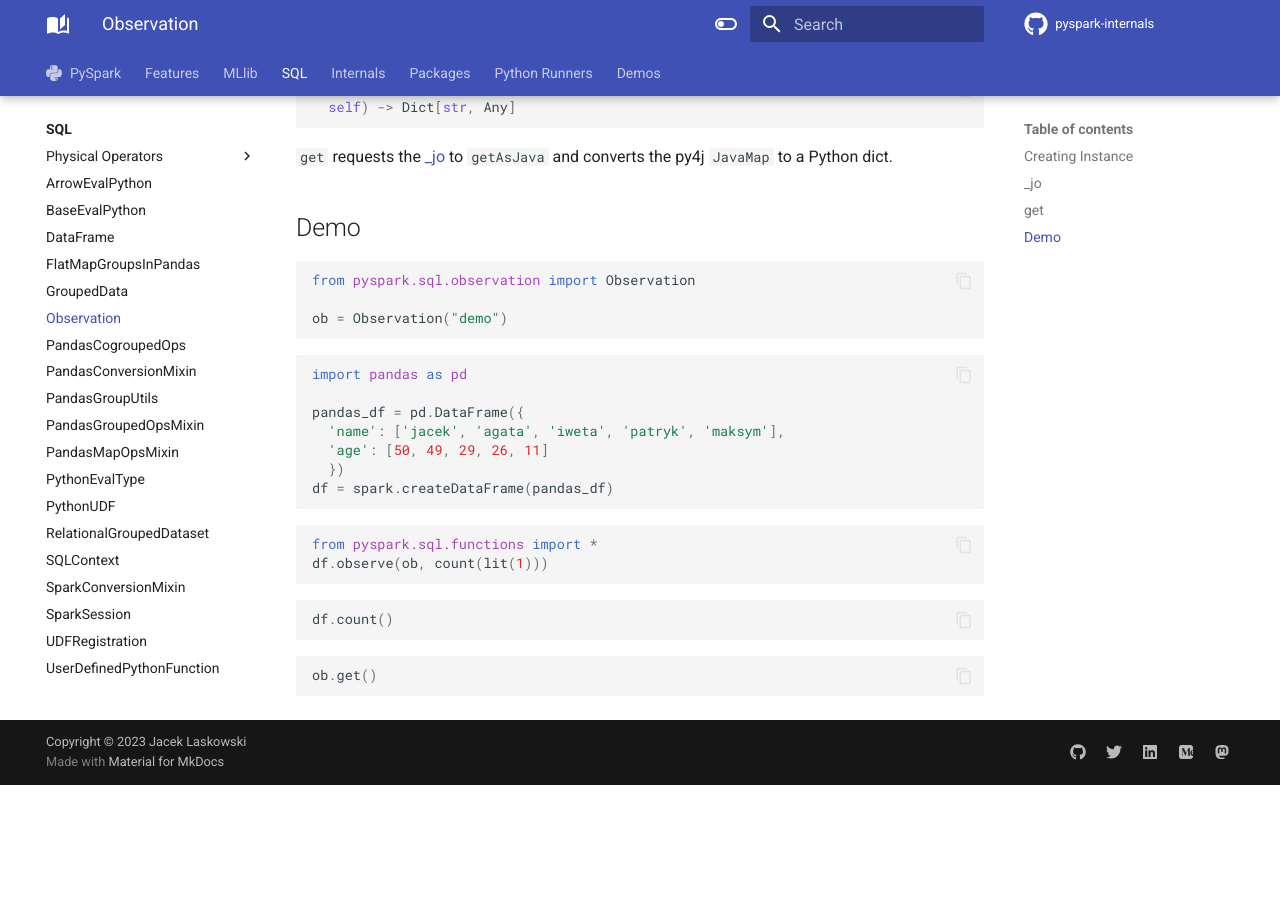
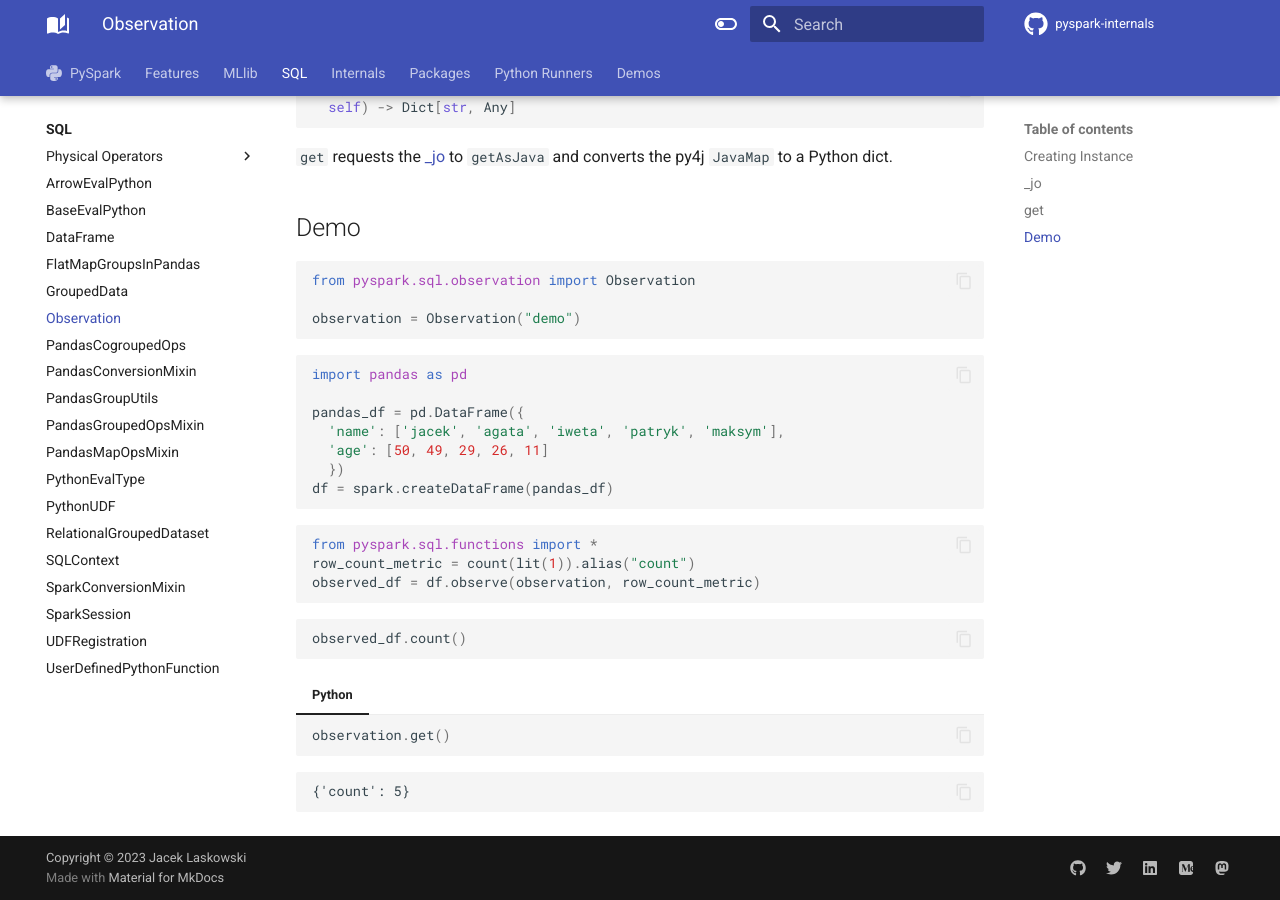
Before and after one commit to japila-books/pyspark-internals, an MkDocs documentation site: the page built from docs/sql/Observation.md, in a window 1280 px wide and 900 px high, scrolled down 719 px. Built offline with MkDocs 1.6.1 and Material for MkDocs 9.7.7, drawn with Linux system fonts in a browser that asks for light colours; comment, search, counter and statistics services are not loaded; before the commit the page ends 1504 px from its top, so only the background shows below that.

Commit message:
DataFrame.observe

````diff
--- a/docs/sql/Observation.md
+++ b/docs/sql/Observation.md
@@ -39,7 +39,7 @@ get(
 ```py
 from pyspark.sql.observation import Observation
 
-ob = Observation("demo")
+observation = Observation("demo")
 ```
 
 ```py
@@ -54,13 +54,20 @@ df = spark.createDataFrame(pandas_df)
 
 ```py
 from pyspark.sql.functions import *
-df.observe(ob, count(lit(1)))
+row_count_metric = count(lit(1)).alias("count")
+observed_df = df.observe(observation, row_count_metric)
 ```
 
 ```py
-df.count()
+observed_df.count()
 ```
 
-```py
-ob.get()
+=== "Python"
+
+    ```py
+    observation.get()
+    ```
+
+```text
+{'count': 5}
 ```
````
Also changed, not shown: docs/sql/DataFrame.md (+43 -2 lines).
